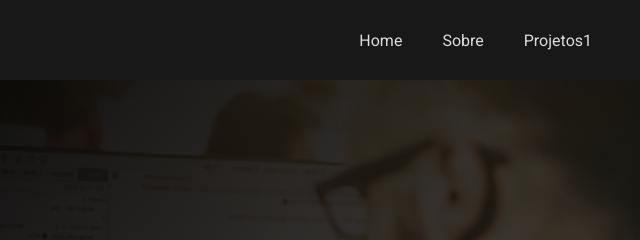
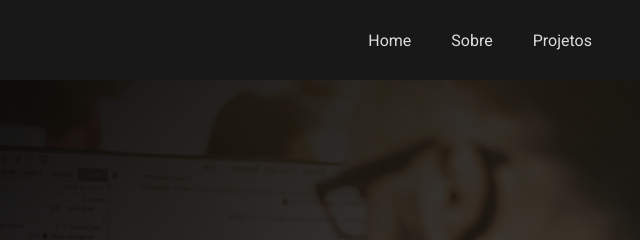
Before and after one commit to Rafaelmorales1982/Portfolio-Sujeito-Programador, a plain HTML site: page index.html in a window 1280 px wide. Shown: the top 240 px of the page, 640-1280 px from the left. Drawn offline with Linux system fonts and the light colour scheme.

Commit message:
Foi modificado o link nav

```diff
--- a/index.html
+++ b/index.html
@@ -19,7 +19,7 @@
     <ul class="nav-list" >
       <li><a href="#home">Home</a></li>
       <li><a href="#sobre">Sobre</a></li>
-      <li><a href="#projetos">Projetos1</a></li>
+      <li><a href="#projetos">Projetos</a></li>
     </ul>
   </nav>
 <!--FIM HEADER-->
```
